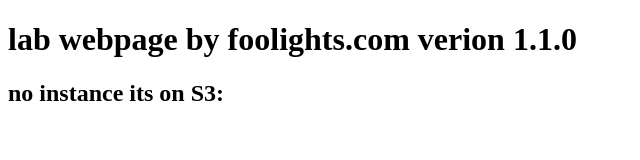
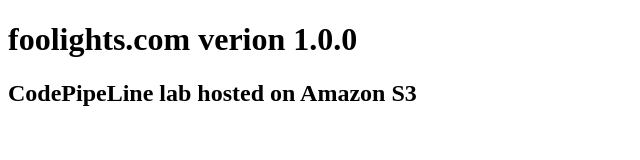
Before and after one commit to fathiberriri/foolights, a plain HTML site: page index.html in a window 1280 px wide. Shown: the whole page, without its empty margins (0-640 px from the left). Drawn offline with Linux system fonts and the light colour scheme.

Commit message:
firstchange

```diff
--- a/index.html
+++ b/index.html
@@ -1,7 +1,7 @@
 <!DOCTYPE html>
 <html>
 <body>
-<h1>lab webpage  by foolights.com  verion 1.1.0 </h1>
-<h2>no instance its on S3:</h2>
+<h1>foolights.com  verion 1.0.0 </h1>
+<h2>CodePipeLine lab hosted on Amazon S3</h2>
 </body>
 </html>
```
